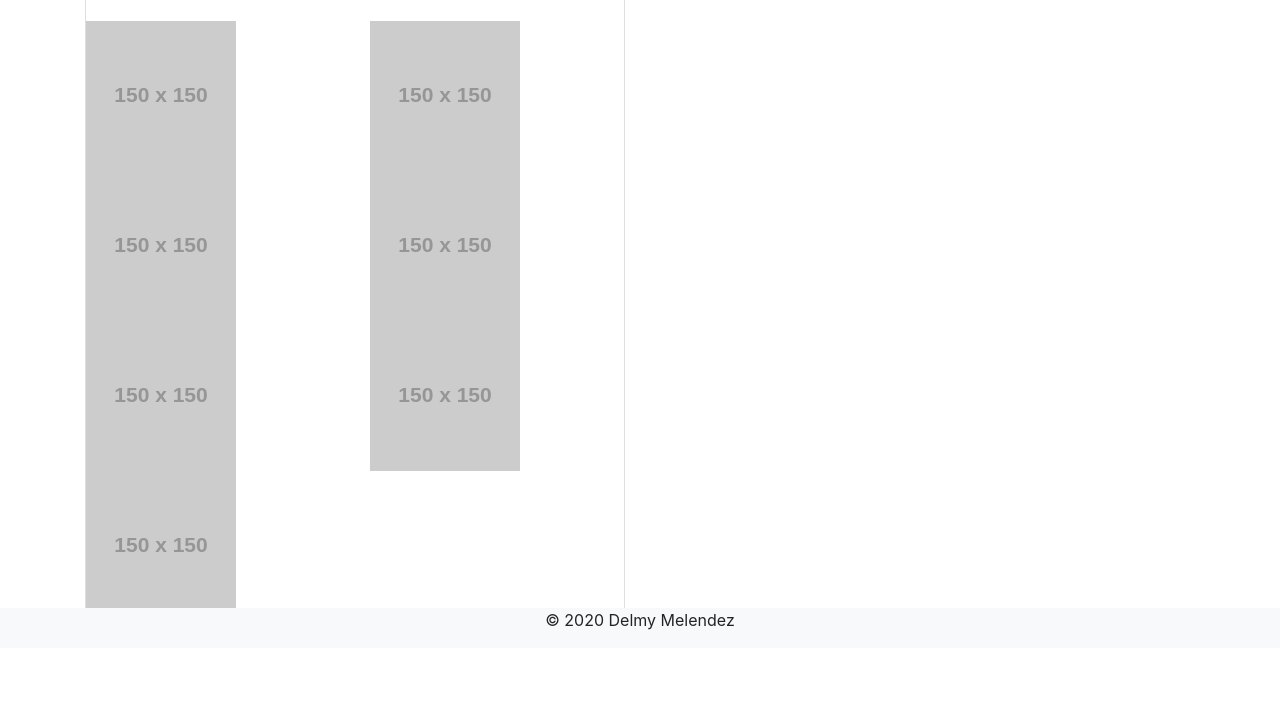
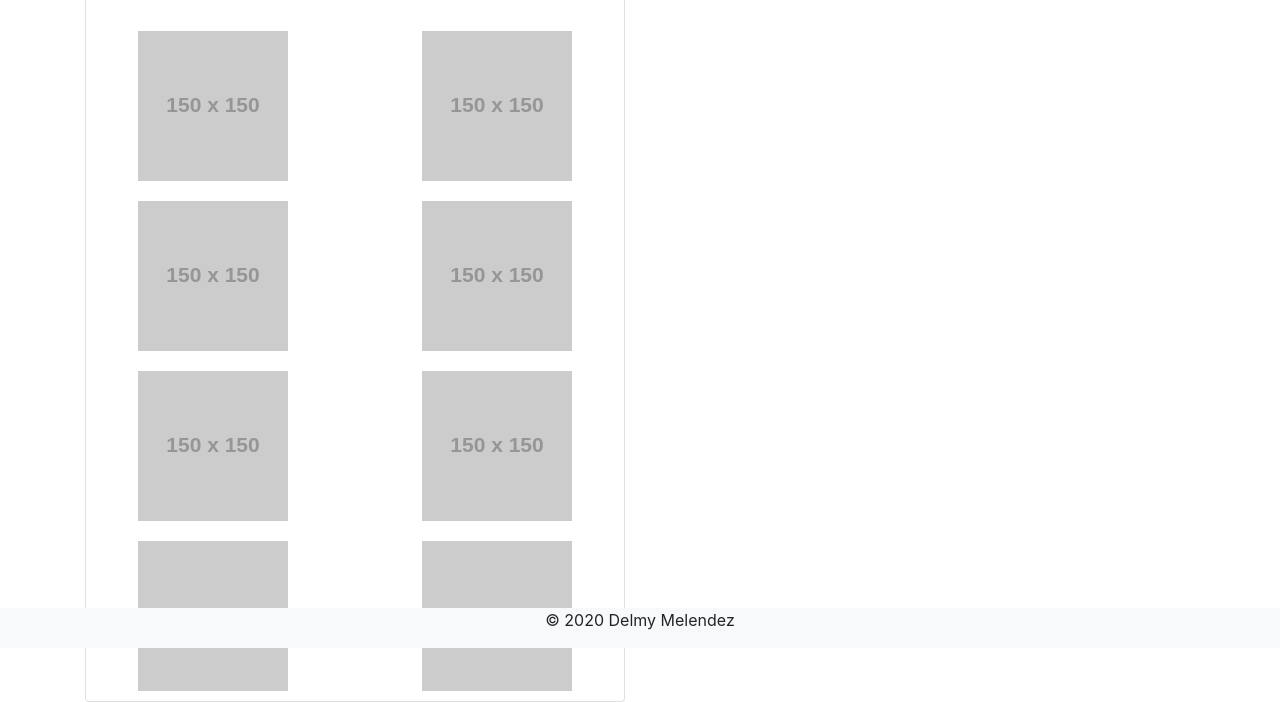
Before and after one commit to delmymm/Del.Mel-Homework-2, a plain HTML site: page portfolio.html in a window 1280 px wide. Shown: the part 152-854 px from the top of the page. Before the commit the page ends 800 px from the top, so only its background shows below. Drawn offline with nearby package versions, Linux system fonts and the light colour scheme; placeholder pictures from the web are drawn by us.

Commit message:
Padding added to placeholders.

```diff
--- a/portfolio.html
+++ b/portfolio.html
@@ -37,31 +37,33 @@
           <div class="card">
             <h1 class="aboutme"><b>Portfolio</b></h1>
             <div class="container container pt-3"></div>
-            <div class="row">
+            <div class="row text-center">
               <div class="col">
-                <img src="http://placehold.it/150" alt="Placeholder">
+                <img src="http://placehold.it/150" alt="Placeholder" style="padding: 10px 10px 10px 10px;">
               </div>
               <div class="col">
-                <img src="http://placehold.it/150" alt="Placeholder">
+                <img src="http://placehold.it/150" alt="Placeholder" style="padding: 10px 10px 10px 10px;">
               </div>
               <div class="w-100"></div>
               <div class="col">
-                <img src="http://placehold.it/150" alt="Placeholder">
+                <img src="http://placehold.it/150" alt="Placeholder" style="padding: 10px 10px 10px 10px;">
               </div>
               <div class="col">
-                <img src="http://placehold.it/150" alt="Placeholder">
+                <img src="http://placehold.it/150" alt="Placeholder" style="padding: 10px 10px 10px 10px;">
               </div>
             </div>
-            <div class="row">
+            <div class="row text-center">
               <div class="col">
-                <img src="http://placehold.it/150" alt="Placeholder">
+                <img src="http://placehold.it/150" alt="Placeholder" style="padding: 10px 10px 10px 10px;">
               </div>
               <div class="col">
-                <img src="http://placehold.it/150" alt="Placeholder">
+                <img src="http://placehold.it/150" alt="Placeholder" style="padding: 10px 10px 10px 10px;">
               </div>
-              <div class="w-100"></div>
               <div class="col">
-                <img src="http://placehold.it/150" alt="Placeholder">
+                <img src="http://placehold.it/150" alt="Placeholder" style="padding: 10px 10px 10px 10px;">
+              </div>
+              <div class="col">
+                <img src="http://placehold.it/150" alt="Placeholder" style="padding: 10px 10px 10px 10px;">
               </div>
             </div>
             <div class="fixed-bottom footer bg-light">
```
